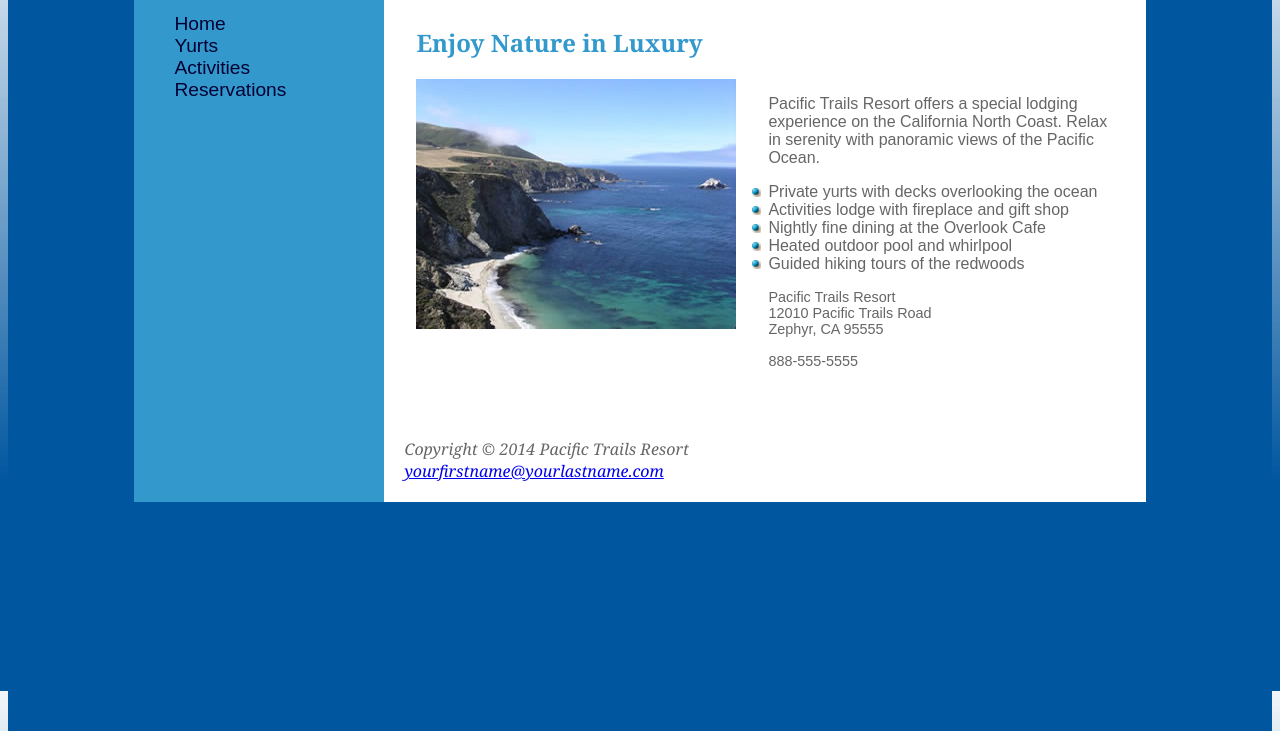
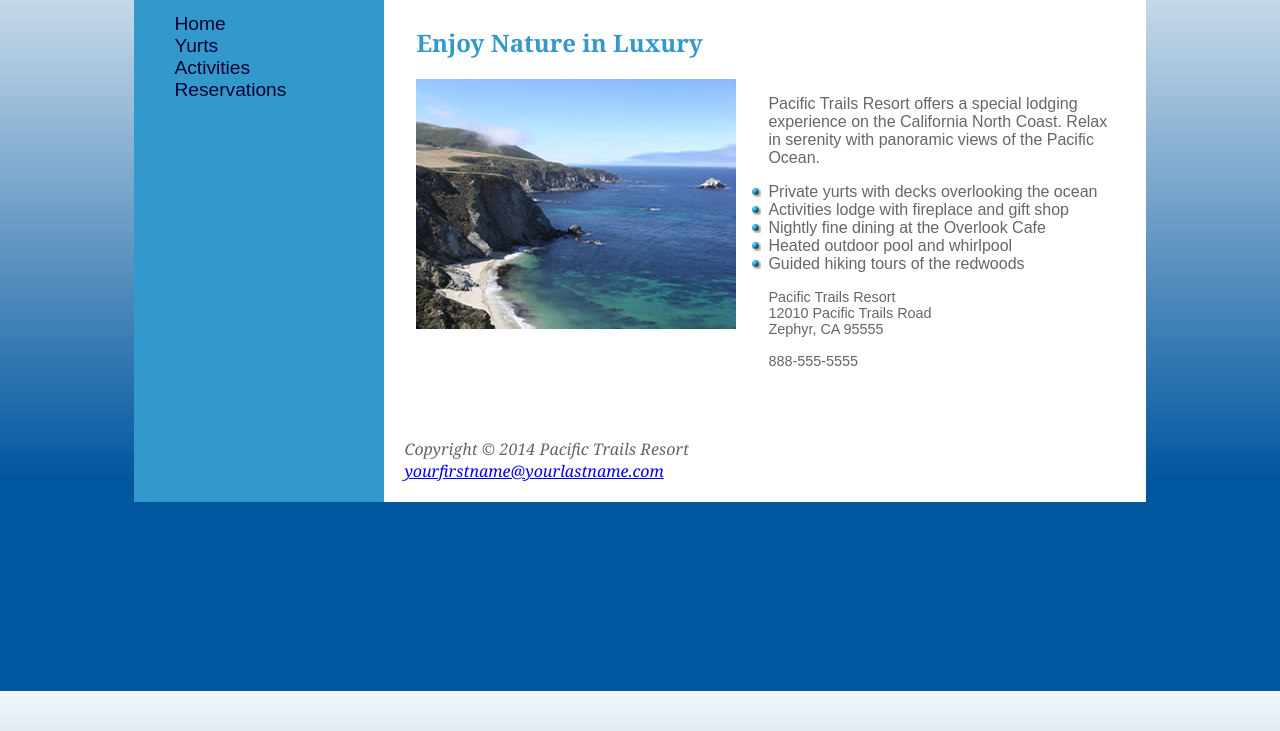
Before and after one commit to aririb/guisitehw1, a plain HTML site: page index.html in a window 1280 px wide. Shown: the part 109-840 px from the top of the page. Drawn offline with Linux system fonts and the light colour scheme.

Commit message:
Add files via upload

```diff
--- a/pacific.css
+++ b/pacific.css
@@ -10,7 +10,6 @@ html {
 
 body {
     min-height: 100%;
-	background-color: #00569f;
     color: #666666;
     font-family: Arial, Helvetica, sans-serif;
     padding-top: 2em;
```
